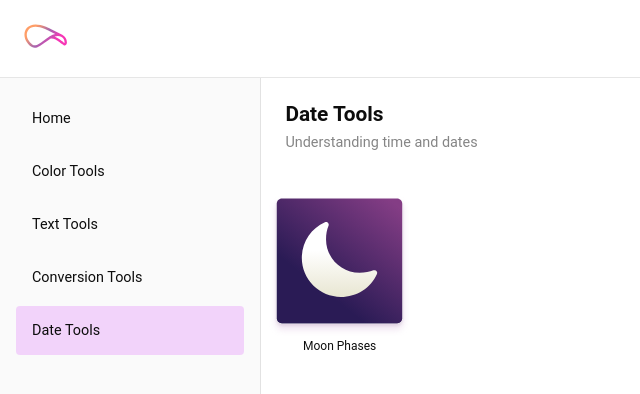
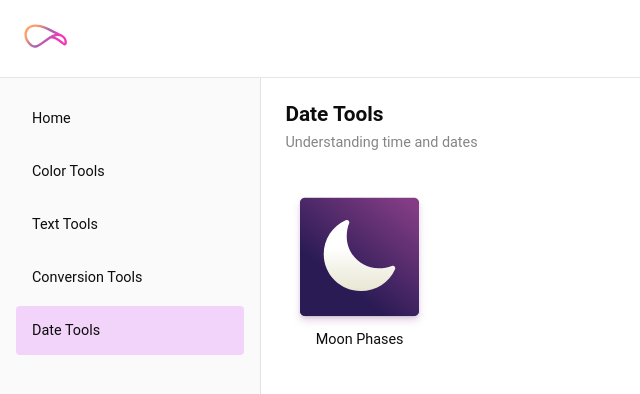
Before and after one commit to ramijames/crisp-tools-react, a React (Create React App) app: page /date-tools in a window 1280 px wide. Shown: the top 394 px of the page, without its empty margins (0-640 px from the left). Built offline with nearby package versions, Linux system fonts and the light colour scheme; no server answers.

Commit message:
Cleanup and style issues update

```diff
--- a/src/App.css
+++ b/src/App.css
@@ -136,6 +136,8 @@ h1 {
       grid-template-columns: 1fr 1fr 1fr 1fr 1fr 1fr;
       grid-gap: var(--spacing-md);
       width: 100%;
+      padding: 0 var(--spacing-lg) var(--spacing-md);
+      text-align: center;
     }
 
         .LinkIcon {
@@ -145,14 +147,14 @@ h1 {
           justify-content: center;
           width: 100%;
           border: none;
-          font-size: var(--font-size-sm);
+          font-size: var(--font-size-md);
           color: rgba(var(--black));
           border: none;
-          transition: color 0.18s ease-in-out;
+          transition: transform 0.18s ease-in-out;
         }
 
         .LinkIcon:hover {
-          color: rgba(var(--purple));
+          transform: scale(1.05);
           border: none;
         }
 
--- a/src/pages/color-tools/color-palette-generator.js
+++ b/src/pages/color-tools/color-palette-generator.js
@@ -18,8 +18,6 @@ function ColorPaletteGeneratorPage () {
       darken: []
     };
 
-    console.log(color);
-
     // Lighten the color
     output.lighten = chroma.scale([color, 'white']).mode('lch').colors(5);
 
@@ -32,7 +30,7 @@ function ColorPaletteGeneratorPage () {
   const colorPalette = GenerateColorPalette(color);
 
   return (
-    <main className="CrispTool">
+    <main className="CrispTool hasBackTo">
       <BackTo to="/color-tools">
         <svg width="8" height="14" viewBox="0 0 8 14" fill="none" xmlns="http://www.w3.org/2000/svg">
           <path d="M7 1L2.41421 5.58579C1.63317 6.36683 1.63316 7.63316 2.41421 8.41421L7 13" stroke="black" strokeWidth="1" strokeLinecap="round"/>
--- a/src/pages/conversion-tools/conversiontools.module.css
+++ b/src/pages/conversion-tools/conversiontools.module.css
@@ -14,7 +14,7 @@
   justify-content: center;
   width: 100%;
   height: 100%;
-  padding: var(--spacing-md);
+  padding: 0 var(--spacing-lg) var(--spacing-md);
   border-radius: var(--border-radius-lg);
   background-color: rgba(var(--white));
   color: rgba(var(--black));
@@ -26,7 +26,7 @@
   flex-direction: row;
   justify-content: flex-end;
   width: 100%;
-  padding: var(--spacing-md);
+  padding-right: var(--spacing-lg);
 }
 
     .TypeToggle {
--- a/src/pages/conversion-tools/yaml-json.js
+++ b/src/pages/conversion-tools/yaml-json.js
@@ -57,7 +57,7 @@ function JsonYamlConverter() {
   };
 
   return (
-    <main className="CrispTool">
+    <main className="CrispTool hasBackTo">
       <BackTo to="/conversion-tools">
         <svg width="8" height="14" viewBox="0 0 8 14" fill="none" xmlns="http://www.w3.org/2000/svg">
           <path d="M7 1L2.41421 5.58579C1.63317 6.36683 1.63316 7.63316 2.41421 8.41421L7 13" stroke="black" strokeWidth="1" strokeLinecap="round"/>
@@ -72,11 +72,10 @@ function JsonYamlConverter() {
             <ToolHeader title="JSON to YAML Converter" description="Quickly convert between formats" />
           }
           <div className={style.Toggle}>
-            {/* <Button onClick={toggleMode} className={style.Button}>Switch to {mode === 'YAMLtoJSON' ? 'YAML to JSON' : 'JSON to YAML'}</Button> */}
-            <label class={style.TypeToggle}>
+            <label className={style.TypeToggle}>
               <span>YAML to JSON</span>
               <input type="checkbox" checked={mode === 'JSONtoYAML'} onChange={toggleMode} />
-              <div class={style.Slider}></div>
+              <div className={style.Slider}></div>
               <span>JSON to YAML</span>
             </label>
           </div>
--- a/src/pages/date-tools/moon-phases.module.css
+++ b/src/pages/date-tools/moon-phases.module.css
@@ -6,6 +6,7 @@
   padding: var(--spacing-xl);
   width: 100%;
   background: radial-gradient(50% 100% at bottom, #592065 50%, #3E1746 100%);
+  min-height: 100%;
 }
 
     .currentIcon {
--- a/src/pages/text-tools/lorem-ipsum.js
+++ b/src/pages/text-tools/lorem-ipsum.js
@@ -27,14 +27,12 @@ function LoremIpsumPage () {
 
     const text = lorem.generateParagraphs(parseInt(numParagraphs, 10));
 
-    console.log(text);
-
     setGeneratedText(text);
 
   }, [numParagraphs]);
 
   return (
-    <main className="CrispTool">
+    <main className="CrispTool hasBackTo">
       <BackTo to="/text-tools">
         <svg width="8" height="14" viewBox="0 0 8 14" fill="none" xmlns="http://www.w3.org/2000/svg">
           <path d="M7 1L2.41421 5.58579C1.63317 6.36683 1.63316 7.63316 2.41421 8.41421L7 13" stroke="black" strokeWidth="1" strokeLinecap="round"/>
@@ -43,7 +41,7 @@ function LoremIpsumPage () {
       </BackTo>
       <section className="ToolPanel">
         <ToolHeader title="Lorem Ipsum Generator" description="Generate text content for use in your designs and mockups" />
-        <div className="ToolPanel__form">
+        <div className={styles.ToolPanel__form}>
           <div className="ToolPanel__form__input">
             <Input
               htmlFor="numParagraphs"
--- a/src/pages/text-tools/lorem-ipsum.module.css
+++ b/src/pages/text-tools/lorem-ipsum.module.css
@@ -1,6 +1,6 @@
 .ToolPanel__output {
   margin-top: var(--spacing-md);
-  padding: var(--spacing-xl);
+  padding: var(--spacing-lg);
   border-radius: var(--border-radius-lg);
   background-color: rgba(var(--white));
   color: rgba(var(--black));
@@ -12,3 +12,10 @@
   hyphens: auto;
   box-shadow: var(--shadow-sm);
 }
+
+.ToolPanel__form {
+  display: flex;
+  flex-direction: column;
+  gap: var(--spacing-md);
+  padding: 0 var(--spacing-lg);
+}
```
